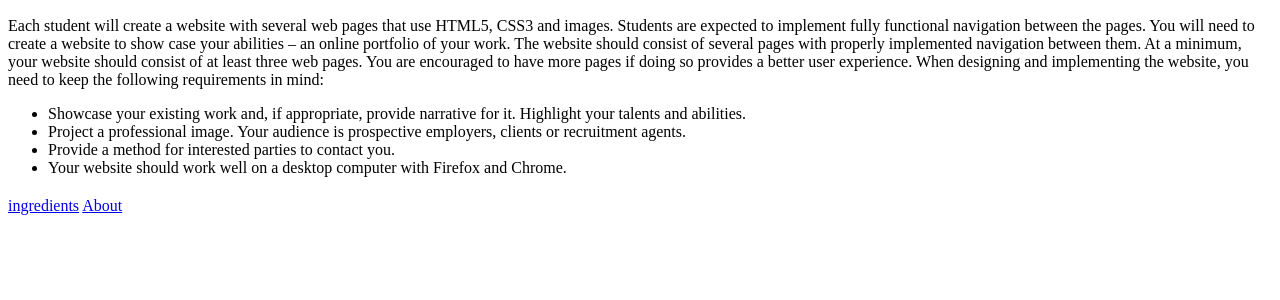
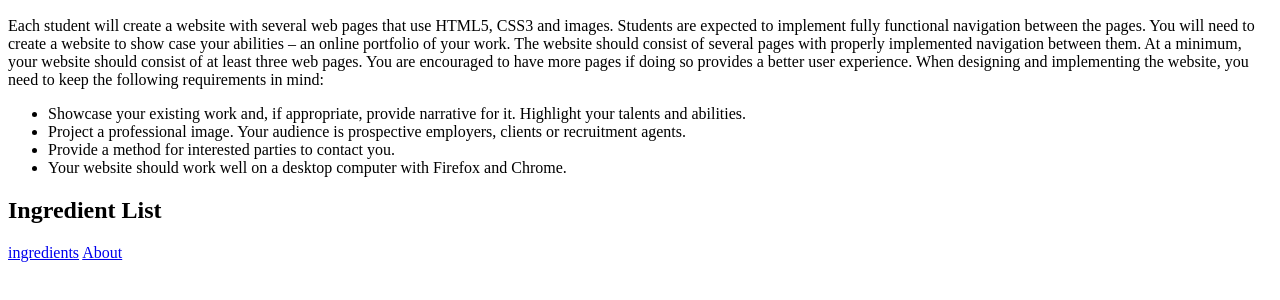
Before and after one commit to BinliChen/trivial-site, a plain HTML site: page index.html in a window 1280 px wide. Shown: the part 110-410 px from the top of the page. Drawn offline with Linux system fonts and the light colour scheme.

Commit message:
code is good now

```diff
--- a/index.html
+++ b/index.html
@@ -25,7 +25,7 @@
     <li> Provide a method for interested parties to contact you.</li>
     <li>Your website should work well on a desktop computer with Firefox and Chrome.</li>
   </ul>
-  <h2 id="ingredients"Ingrediengt List></h2>
+  <h2 id="ingredients">Ingredient List</h2>
   <a href="#ingredients">ingredients</a>
 
   <a href="about.html">About</a>
```
Also changed, not shown: images/avatar.jpg (added).
